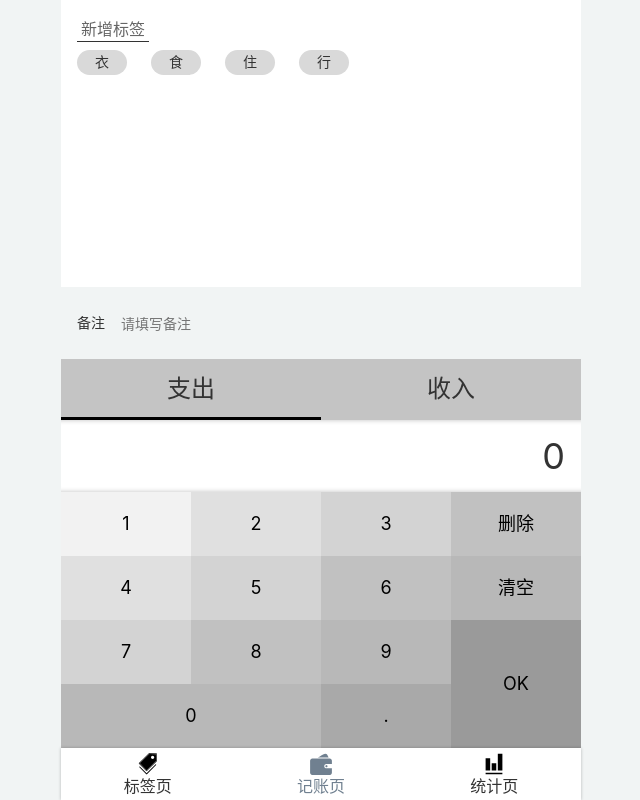
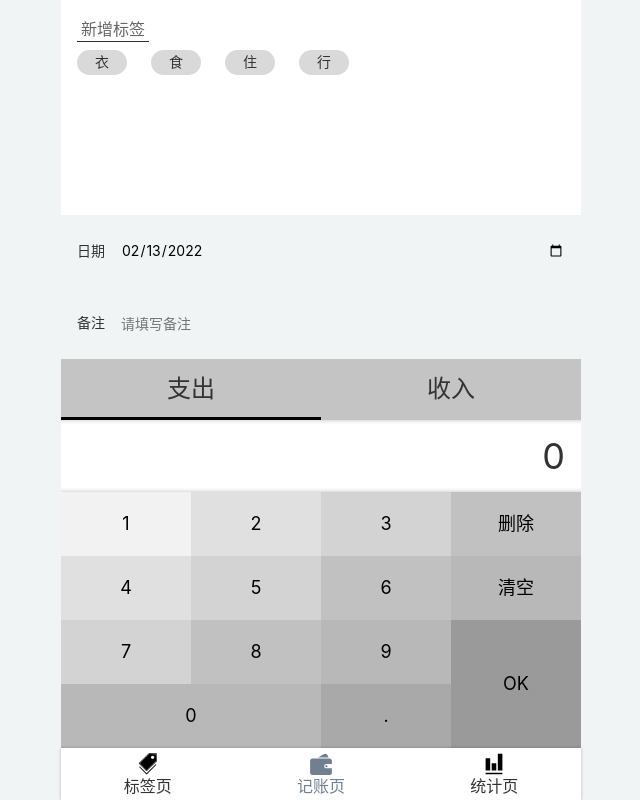
Before and after one commit to wuzx9905/morney-1, a React app: page /#/money in a window 1280 px wide. Shown: the whole page, without its empty margins (319-959 px from the left). Built offline with nearby package versions, Linux system fonts and the light colour scheme.

Commit message:
添加 createdAt 输入框

```diff
--- a/src/components/Input.tsx
+++ b/src/components/Input.tsx
@@ -21,6 +21,7 @@ const Label = styled.label`
 
 type  Props = {
     label: string;
+    type?:string;
 } & React.InputHTMLAttributes<HTMLInputElement>
 
 const Input: React.FunctionComponent<Props> = (props) => {
--- a/src/views/Money.tsx
+++ b/src/views/Money.tsx
@@ -17,13 +17,14 @@ type Category = '-' | '+'
 const defaultFormData = {
     tagIds: [] as number[],
     note: '',
+    createdAt: new Date().toISOString(),
     category: '-' as Category,
-    amount: 0
-}
+    amount: 0,
+};
 
 const CategoryWrapper = styled.div`
   background: #c4c4c4;
-`
+`;
 
 function Money() {
     const [selected, setSelected] = useState(defaultFormData);
@@ -35,15 +36,20 @@ function Money() {
         });
     };
     const submit = () => {
-        if (addRecord(selected)===1){
-            alert('保存成功！')
-            setSelected(defaultFormData)
+        if (addRecord(selected) === 1) {
+            alert('保存成功！');
+            setSelected(defaultFormData);
         }
     };
     return (
         <MyLayout scrollTop={9999}>
             <TagsSection value={selected.tagIds} onChange={(tagIds) => onChange({tagIds})}/>
-            <NoteSection value={selected.note} onChange={(note) => onChange({note})}/>
+            <NoteSection value={selected.createdAt} onChange={(createdAt) => onChange({createdAt})} type={'date'}
+                         label="日期" createdAt={new Date().toISOString()}
+            />
+            <NoteSection value={selected.note} onChange={(note) => onChange({note})} type={'text'}
+                         label="备注"
+            />
             <CategoryWrapper>
                 <CategorySection value={selected.category} onChange={(category) => onChange({category})}/>
             </CategoryWrapper>
--- a/src/views/Money/NoteSection.tsx
+++ b/src/views/Money/NoteSection.tsx
@@ -1,6 +1,7 @@
 import styled from 'styled-components';
 import React, {ChangeEventHandler} from 'react';
 import {Input} from '../../components/Input';
+import dayjs from 'dayjs';
 
 const Wrapper = styled.section`
   background: #f1f4f4;
@@ -11,17 +12,26 @@ const Wrapper = styled.section`
 type Props = {
     value: string;
     onChange:(value:string)=>void;
+    createdAt?: string;
+    type?:string;
+    label?:string;
 }
 
 const NoteSection: React.FunctionComponent<Props> = (props) => {
-    const note = props.value
+    let note = props.value
+    const type = props.type
+    const label = props.label
+    if (type==='date'){
+        note = dayjs(note).format('YYYY-MM-DD')
+    }
+    // const createdAt =  dayjs(props.createdAt).format('YYYY-MM-DD')
     //非受控模式
     const onChange:ChangeEventHandler<HTMLInputElement> = (e)=>{
             props.onChange(e.target.value)
     }
     return (
         <Wrapper>
-            <Input label="备注" type="text"
+            <Input label={label || ''} type={type}
                    value={note}
                    onChange={onChange}
                     placeholder="请填写备注"
--- a/src/views/Money/NumberPadSection/Wrapper.tsx
+++ b/src/views/Money/NumberPadSection/Wrapper.tsx
@@ -22,6 +22,7 @@ const Wrapper = styled.section`
       width: 25%;
       height: 64px;
       border: none;
+      color: black;
 
       &.ok {
         height: 128px;
```
